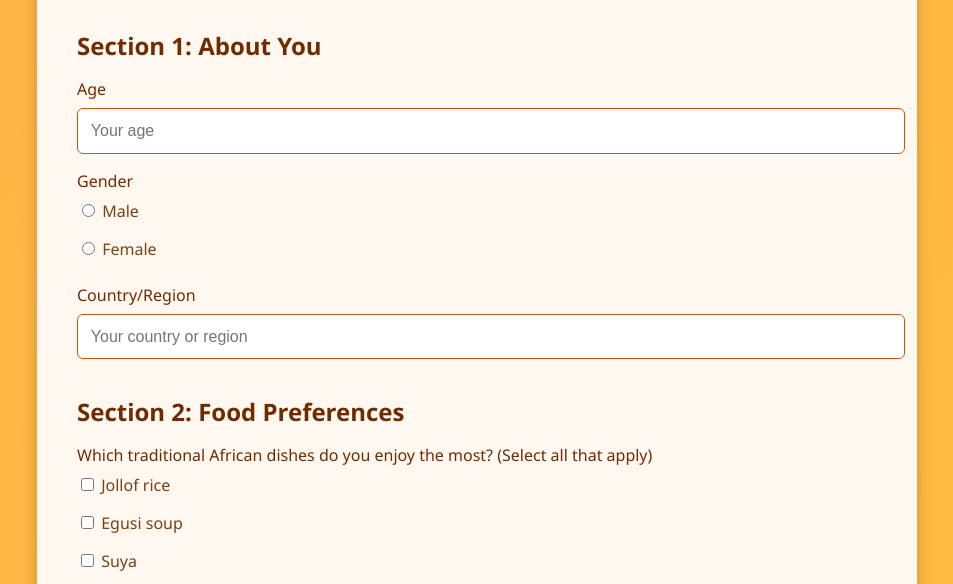
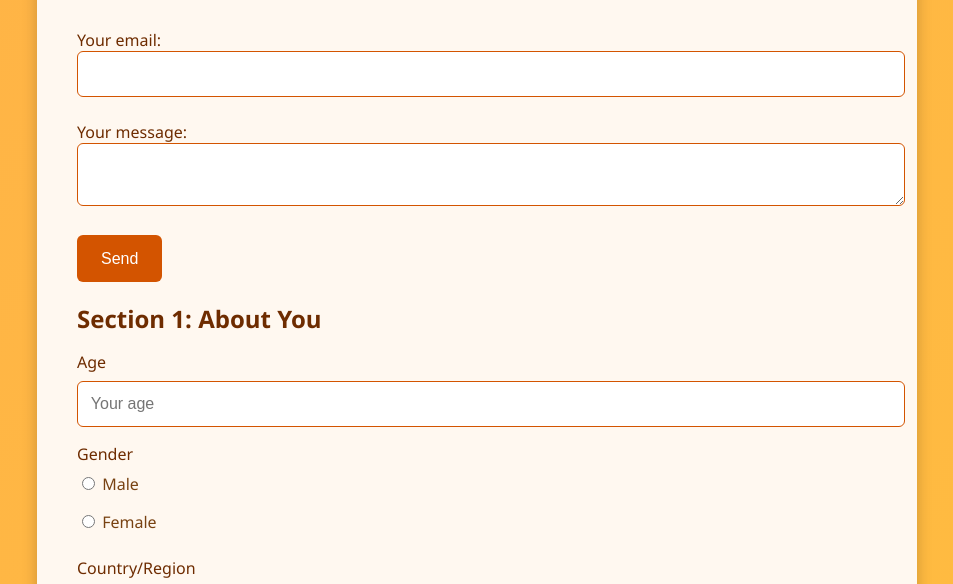
Before and after one commit to Godfrey234/African-survey-2-, a plain HTML site: page index.html in a window 1280 px wide. Shown: the part 213-797 px from the top of the page, without its empty margins (163-1116 px from the left). Drawn offline with Linux system fonts and the light colour scheme.

Commit message:
Update index.html

```diff
--- a/index.html
+++ b/index.html
@@ -17,6 +17,21 @@
     <main>
       <!-- Form connected to Formspree -->
       <form action="https://formspree.io/f/https://formspree.io/f/xnngzbyl" method="POST">
+        <form
+  action="https://formspree.io/f/xnngzbyl"
+  method="POST"
+>
+  <label>
+    Your email:
+    <input type="email" name="email">
+  </label>
+  <label>
+    Your message:
+    <textarea name="message"></textarea>
+  </label>
+  <!-- your other form fields go here -->
+  <button type="submit">Send</button>
+</form>
 
         <!-- Section 1: About You -->
         <div class="form-section">
```
